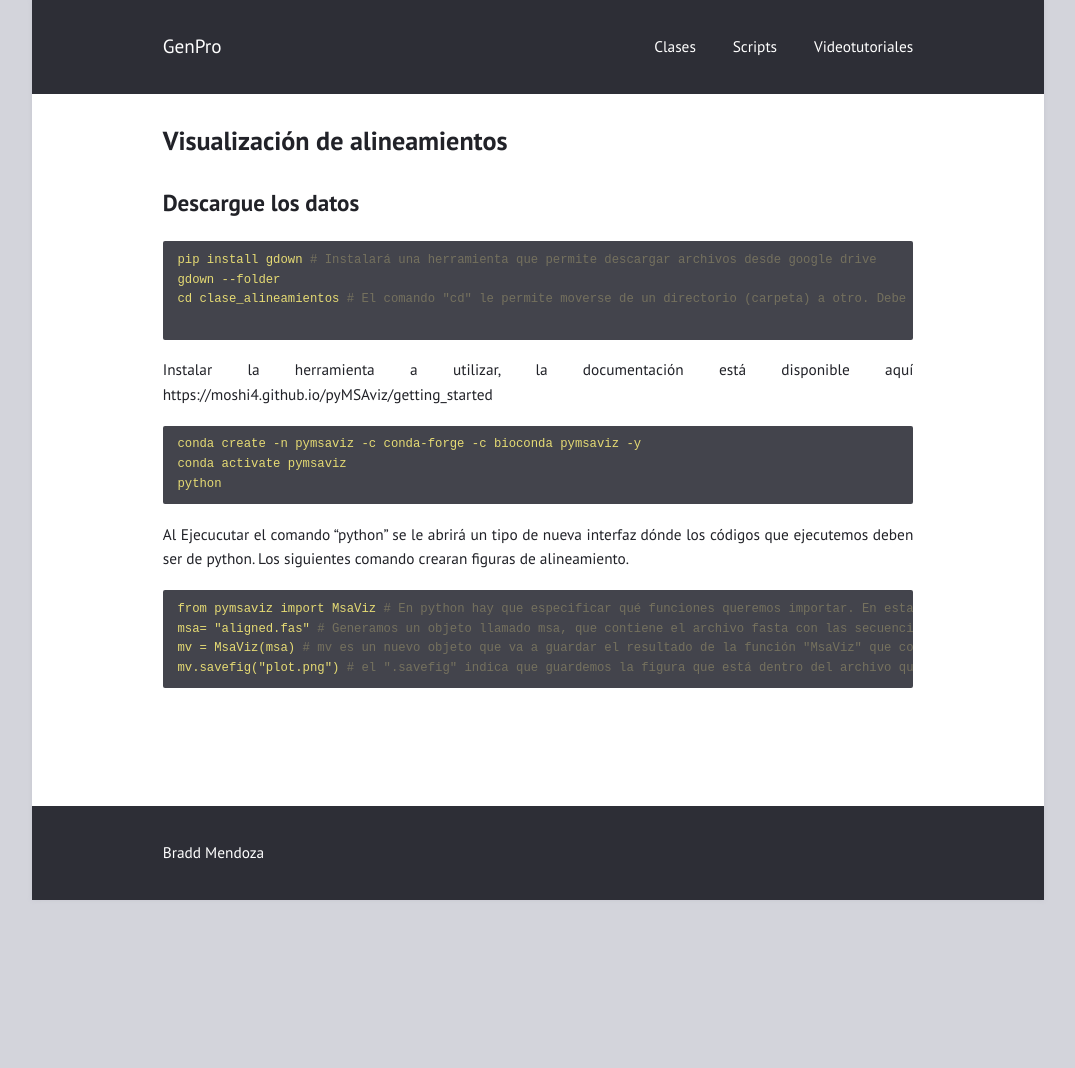
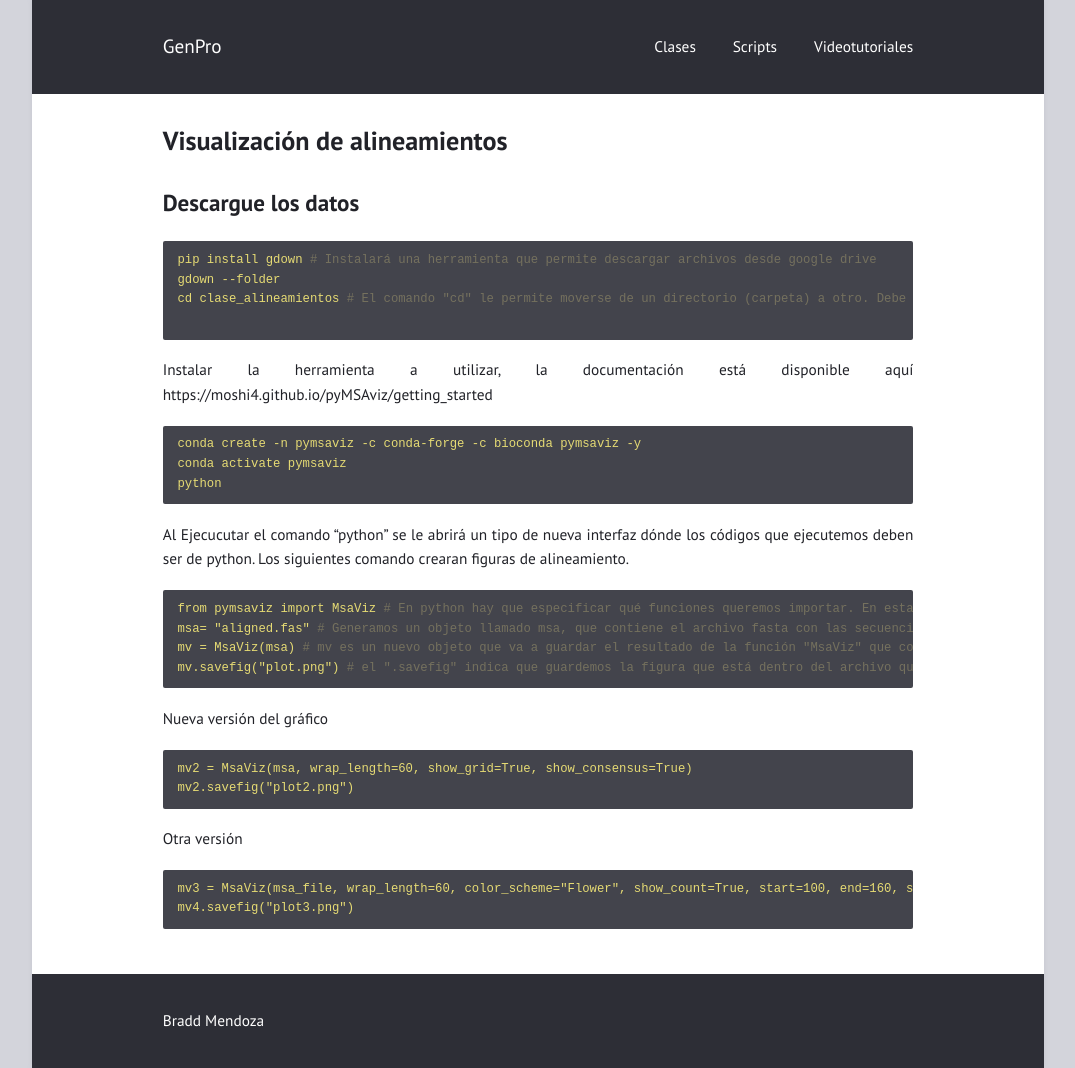
Before and after one commit to braddmg/GenPro, a Jekyll site: the page built from _posts/2025-09-17-Visualizacion-de-alineamientos.md, in a window 1280 px wide. Shown: the whole page, without its empty margins (102-1177 px from the left). Built offline with Jekyll 4.4.1, drawn with Linux system fonts in a browser that asks for light colours; before the commit the page ends 900 px from its top, so only the background shows below that.

Commit message:
Update 2025-09-17-Visualizacion-de-alineamientos.md

````diff
--- a/_posts/2025-09-17-Visualizacion-de-alineamientos.md
+++ b/_posts/2025-09-17-Visualizacion-de-alineamientos.md
@@ -27,3 +27,13 @@ msa= "aligned.fas" # Generamos un objeto llamado msa, que contiene el archivo fa
 mv = MsaViz(msa) # mv es un nuevo objeto que va a guardar el resultado de la función "MsaViz" que contiene toda la información necesaria para la visualización
 mv.savefig("plot.png") # el ".savefig" indica que guardemos la figura que está dentro del archivo que creameos previamente llamado "mv". En los paréntesis y en comillas pueden poner el nombre que quieran ponerle
 ```
+Nueva versión del gráfico
+```yml
+mv2 = MsaViz(msa, wrap_length=60, show_grid=True, show_consensus=True)
+mv2.savefig("plot2.png")
+```
+Otra versión
+```yml
+mv3 = MsaViz(msa_file, wrap_length=60, color_scheme="Flower", show_count=True, start=100, end=160, show_seq_char=False, show_consensus=True, consensus_color="tomato")
+mv4.savefig("plot3.png")
+```
````
